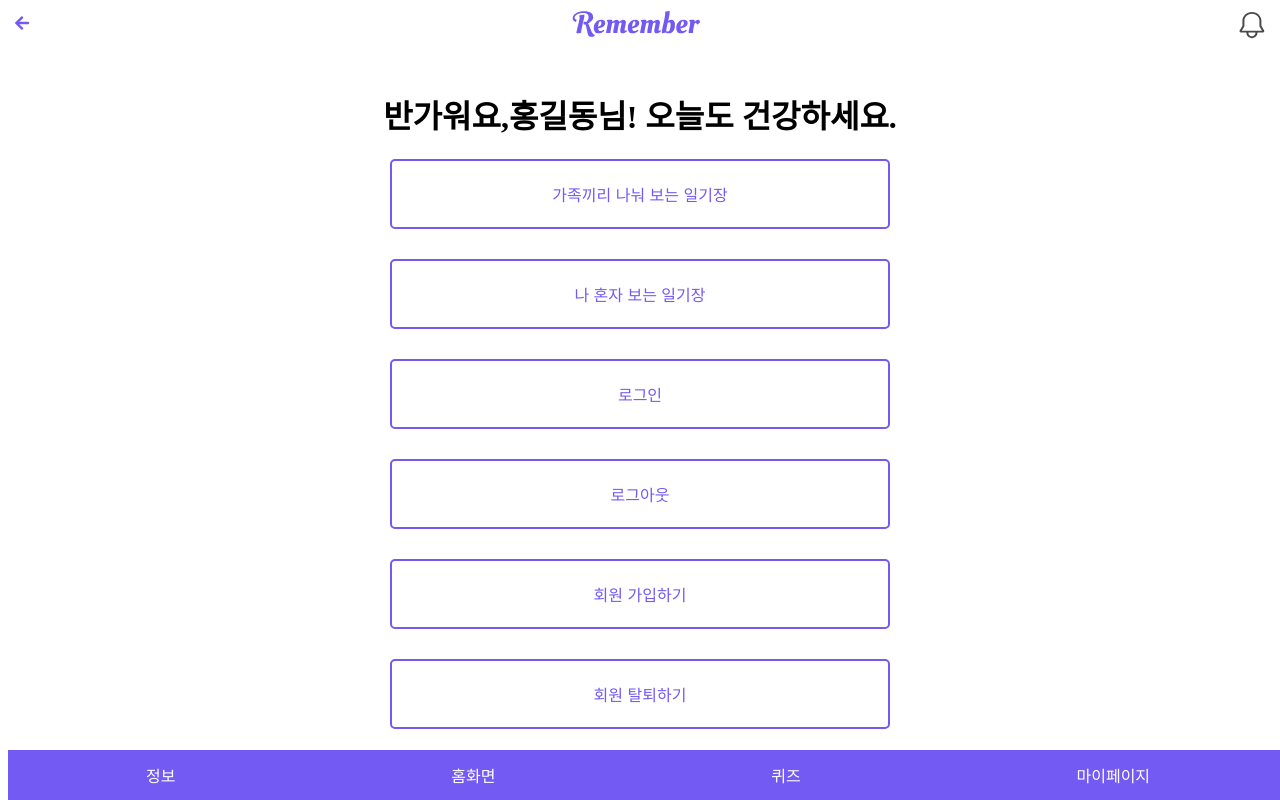
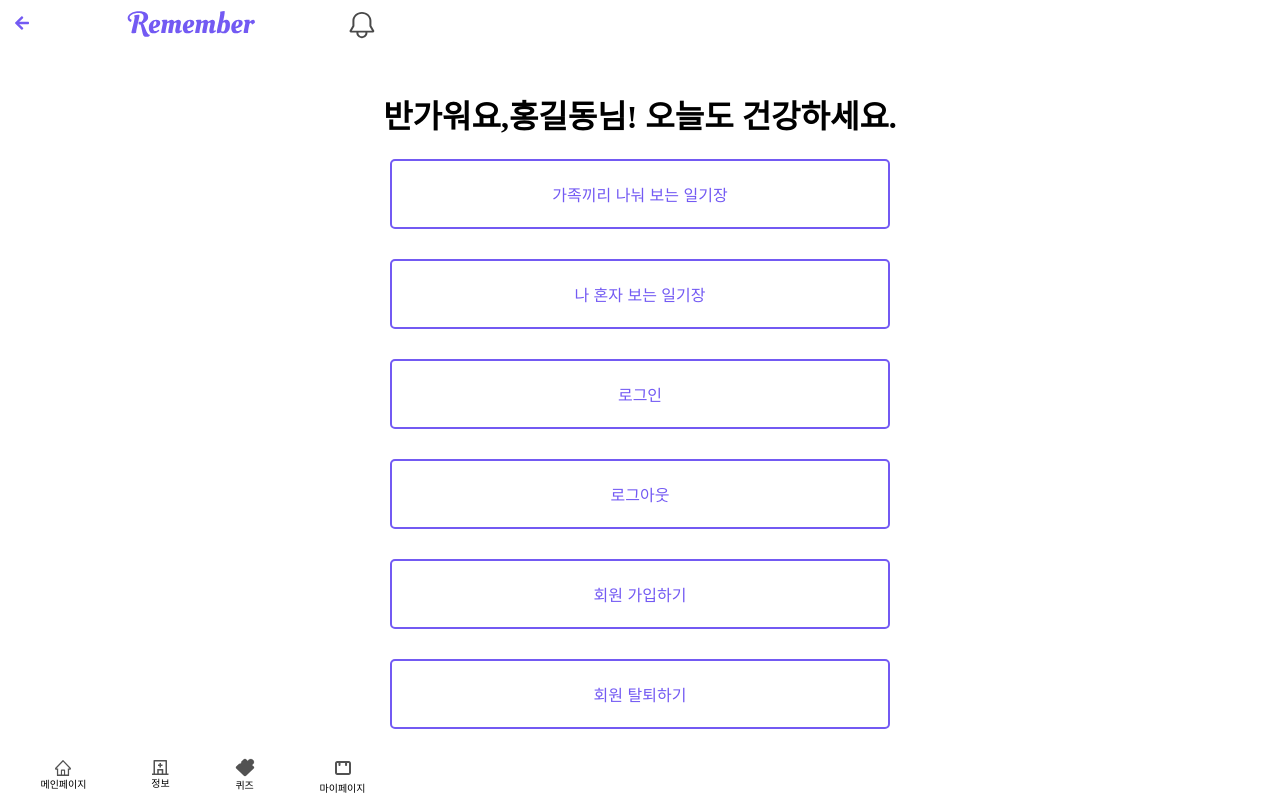
Before and after one commit to JOOMINSE0/Team14, a React (Create React App) app: page /mypage in a window 1280 px wide. Built offline with nearby package versions, Linux system fonts and the light colour scheme.

Commit message:
[FIX] 네비바 수정

```diff
--- a/src/component/Header/Header.scss
+++ b/src/component/Header/Header.scss
@@ -1,7 +1,7 @@
 .header-bar {
     position: fixed;
     top: 0;
-    width: 100%;
+    width: 390px;
     height: 50px;
     background-color: white;
     /* 연보라색 */
--- a/src/component/Nav/Nav.jsx
+++ b/src/component/Nav/Nav.jsx
@@ -1,21 +1,45 @@
 import React from 'react';
 import './Nav.scss';
 import { Link } from 'react-router-dom';
+import home from '../../assets/icon_nav_mainpage.svg';
+import hospital from '../../assets/icon_hospital.svg';
+import puzzle from '../../assets/icon_nav_puzzle.svg';
+import bag from '../../assets/icon_nav_mypage.svg';
 
 function Nav() {
     return (
         <div className="navigation-bar">
             <button className="nav-button recommended">
-                <Link to="/suggest" className="nav-link">정보</Link>
+                <Link to="/main" className="nav-link">
+                    <div className="nav-column nav-font">
+                        <img src={home} alt="이미지" />
+                        메인페이지
+                    </div>
+                </Link>
             </button>
             <button className="nav-button home">
-                <Link to="/main" className="nav-link">홈화면</Link>
+                <Link to="/suggest" className="nav-link">
+                    <div className="nav-column nav-font">
+                        <img src={hospital} alt="이미지" />
+                        정보
+                    </div>
+                </Link>
             </button>
             <button className="nav-button game">
-                <Link to="/maingamepage" className="nav-link">퀴즈</Link>
+                <Link to="/maingamepage" className="nav-link">
+                    <div className="nav-column nav-font">
+                        <img src={puzzle} alt="이미지" />
+                        퀴즈
+                    </div>
+                </Link>
             </button>
             <button className="nav-button mypage">
-                <Link to="/mypage" className="nav-link">마이페이지</Link>
+                <Link to="/mypage" className="nav-link">
+                    <div className="nav-column nav-font">
+                        <img src={bag} alt="이미지" />
+                        마이페이지
+                    </div>
+                </Link>
             </button>
         </div>
     );
--- a/src/component/Nav/Nav.scss
+++ b/src/component/Nav/Nav.scss
@@ -1,9 +1,9 @@
 .navigation-bar {
     position: fixed;
     bottom: 0;
-    width: 100%;
+    width: 390px;
     height: 50px;
-    background-color: #735AF3;
+    background-color: #ffffff;
     /* 연보라색 */
     display: flex;
     justify-content: space-around;
@@ -37,5 +37,16 @@
 
 .nav-link {
     text-decoration: none;
-    color: white;
+    color: black;
 }
+
+.nav-column {
+    display: flex;
+    align-items: center; // 수직 방향 중앙 정렬
+    justify-content: center; // 수평 방향 시작 정렬
+    flex-direction: column;
+}
+
+.nav-font {
+    font-size: 10px;
+}
--- a/src/pages/AllStepChimae/AllStepChimae.jsx
+++ b/src/pages/AllStepChimae/AllStepChimae.jsx
@@ -6,7 +6,7 @@ import Header from "../../component/Header/Header";
 const AllStepChimae = () => {
 
     return (
-        <div>
+        <div className="iphone-frame">
             <Header />
             <div className="content">
                 <h2>초기 치매 증상</h2>
--- a/src/pages/ChangeCharacter/ChangeCharacter.jsx
+++ b/src/pages/ChangeCharacter/ChangeCharacter.jsx
@@ -23,7 +23,7 @@ const ChangeCharacter = () => {
     };
 
     return (
-        <div>
+        <div className="iphone-frame">
             <Header />
             <div className="content change-colum for-margin">
                 <div>
@@ -69,8 +69,9 @@ const ChangeCharacter = () => {
                         캐릭터 선택 완료
                     </button>
                 </div>
-                <Nav />
+
             </div>
+            <Nav />
         </div>
     );
 };
--- a/src/pages/ChangeCharacter/ChangeCharacter.scss
+++ b/src/pages/ChangeCharacter/ChangeCharacter.scss
@@ -84,3 +84,12 @@
     justify-content: flex-start; // 수평 방향 시작 정렬
     flex-direction: column;
 }
+
+.iphone-frame {
+    width: 390px;
+    height: 844px;
+    background: #ffffff;
+    position: relative;
+    justify-content: center;
+    align-items: center;
+}
--- a/src/pages/Main/Main.jsx
+++ b/src/pages/Main/Main.jsx
@@ -33,9 +33,9 @@ const Main = () => {
     };
 
     return (
-        <div>
+        <div className="iphone-frame">
             <Header />
-            <div className="for-margin">
+
             <div className="content main-column">
 
                 <div className="image-container main-row">
@@ -74,9 +74,9 @@ const Main = () => {
                 <button className="chimae-button" onClick={handleCompleteButtonClick_forfamily}>
                     치매 환자 가족을 위한 가이드 보기
                 </button>
-                    <div className="main-row">
-                        <h2>홍길동</h2>
-                        <h2>님의 이맘때 증상과 준비물을 알려드릴게요.</h2>
+                <div className="main-column">
+                    <h2>홍길동 님의</h2>
+                    <h2>이맘때 증상과 준비물을 알려드릴게요.</h2>
                 </div>
                 <div className="main-column">
                     <h1>증상</h1>
@@ -89,7 +89,7 @@ const Main = () => {
                 </div>
             </div>
 
-            </div >
+
             <Nav />
         </div>
     );
--- a/src/pages/Main/Main.scss
+++ b/src/pages/Main/Main.scss
@@ -18,11 +18,6 @@
     cursor: pointer;
 }
 
-
-.mypage-link {
-    text-decoration: none;
-    color: #735AF3;
-}
 
 .content {
     margin-top: 70px;
@@ -120,7 +115,7 @@
 }
 
 .image-overlay-balloon {
-    width: 100%;
+    width: 160px;
     /* 이미지 너비 조정 */
     position: absolute;
     /* 절대 위치로 설정 */
@@ -140,7 +135,7 @@
     /* 높은 z-index 값을 설정하여 다른 요소 위에 표시되도록 설정 */
     //background-color: rgba(0, 0, 0, 0.5);
     color: black;
-    padding-left: 50px;
+    padding-left: 25px;
     padding-top: 40px;
 }
 
@@ -152,3 +147,12 @@
     flex-direction: column;
     word-wrap: break-word;
 }
+
+.iphone-frame {
+    width: 390px;
+    height: 844px;
+    background: #ffffff;
+    position: relative;
+    justify-content: center;
+    align-items: center;
+}
```
Also changed, not shown: src/pages/AllStepChimae/AllStepChimae.scss (+17 -0 lines). Lines whose indentation alone changed are shown as unchanged.
